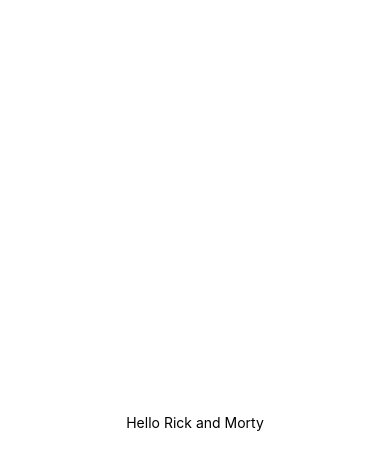
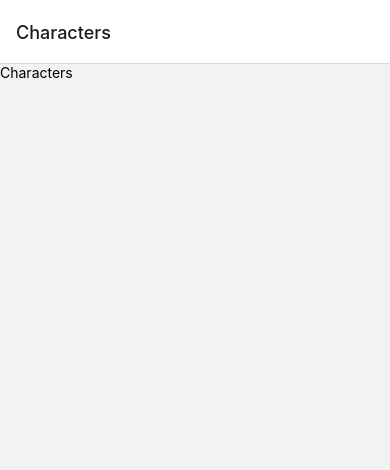
Before and after one commit to jagatjeeban/RickAndMortyDemoApp, a React Native app: screen / in a window 390 px wide. Shown: the top 470 px of the page. Built offline with nearby package versions, Linux system fonts and the light colour scheme.

Commit message:
setup initial navigation structure

```diff
--- a/App.js
+++ b/App.js
@@ -1,11 +1,12 @@
 import React from "react";
-import { SafeAreaView, StyleSheet, Text } from "react-native";
+import { StyleSheet } from "react-native";
+
+//import main stack navigator
+import MainStackNavigator from "./src/navigators";
 
 const App = () => {
   return(
-    <SafeAreaView style={styles.safeAreaView}>
-      <Text>Hello Rick and Morty</Text>
-    </SafeAreaView>
+    <MainStackNavigator />
   )
 }
 
--- a/package.json
+++ b/package.json
@@ -10,8 +10,12 @@
     "test": "jest"
   },
   "dependencies": {
+    "@react-navigation/native": "^6.1.18",
+    "@react-navigation/native-stack": "^6.10.1",
     "react": "18.2.0",
-    "react-native": "0.74.3"
+    "react-native": "0.74.3",
+    "react-native-safe-area-context": "^4.10.8",
+    "react-native-screens": "^3.32.0"
   },
   "devDependencies": {
     "@babel/core": "^7.20.0",
--- a/src/navigators/index.js
+++ b/src/navigators/index.js
@@ -1,12 +1,22 @@
-import { View, Text } from 'react-native'
 import React from 'react'
+import { NavigationContainer } from '@react-navigation/native'
+import { createNativeStackNavigator } from '@react-navigation/native-stack'
 
-const index = () => {
+//import all the screens
+import Characters from '../screens/Characters';
+import CharacterProfile from '../screens/CharacterProfile';
+
+const Stack = createNativeStackNavigator();
+
+const MainStackNavigator = () => {
   return (
-    <View>
-      <Text>index</Text>
-    </View>
+    <NavigationContainer>
+        <Stack.Navigator>
+            <Stack.Screen name='Characters'       component={Characters} />
+            <Stack.Screen name='CharacterProfile' component={CharacterProfile} />
+        </Stack.Navigator>
+    </NavigationContainer>
   )
 }
 
-export default index
+export default MainStackNavigator;
```
Also changed, not shown: 3 other files (tests, documents, lock files or other folders).
